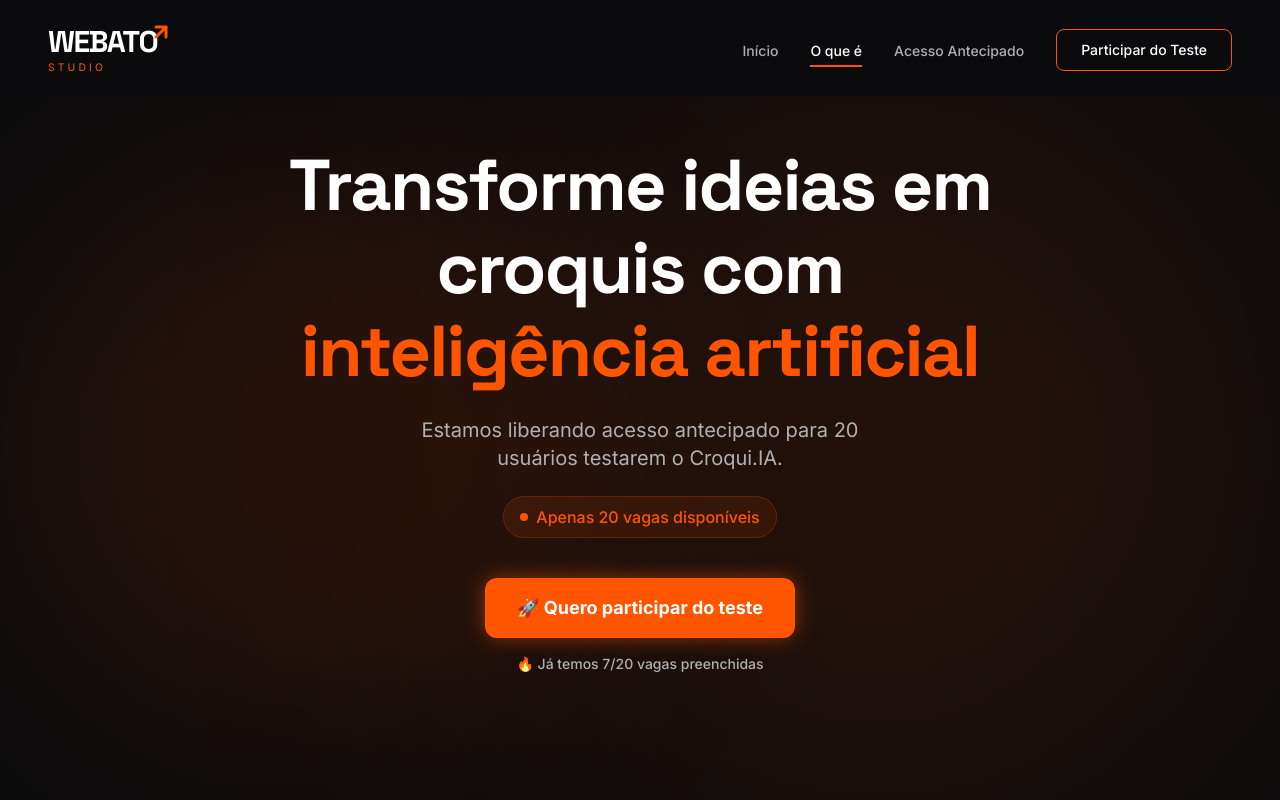
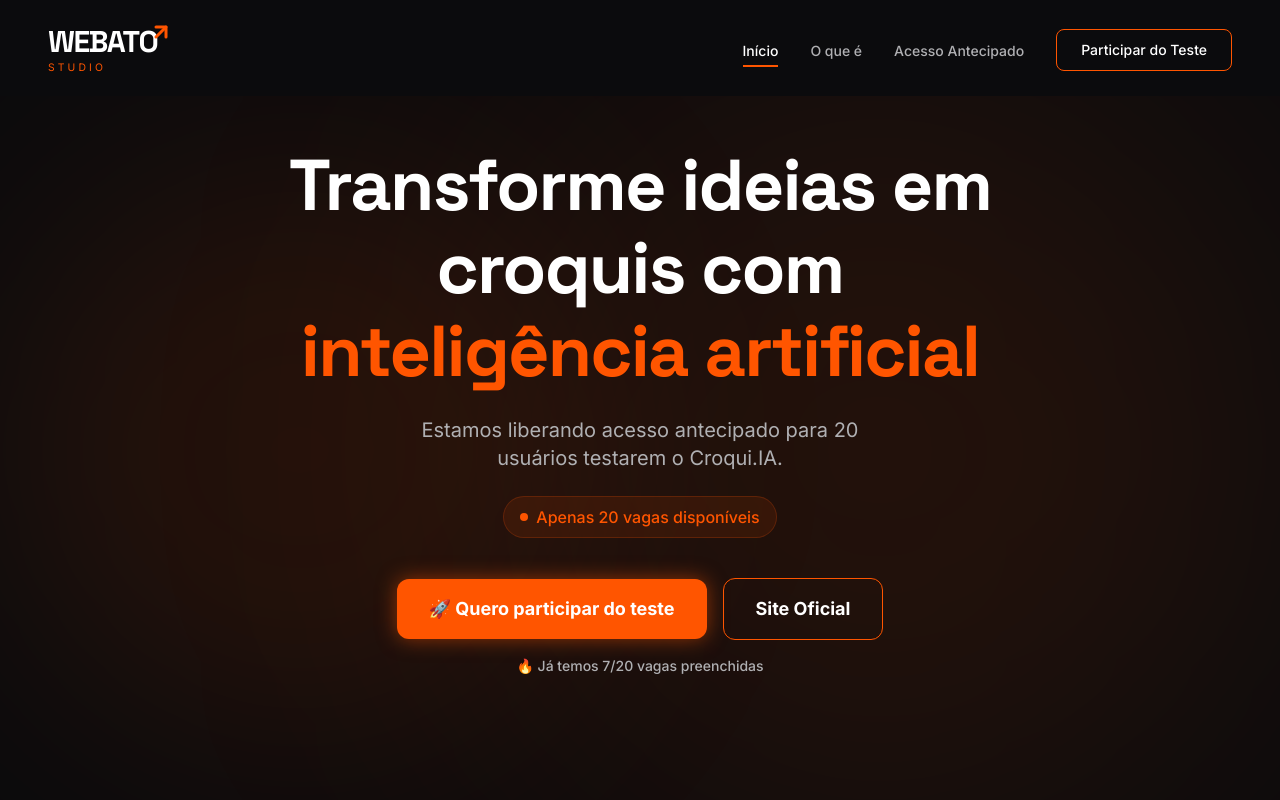
Before and after one commit to MeekoArt/Webato-Digital-Product-Studio, a React (Vite) app: page /croqui in a window 1280 px wide. Shown: the top 800 px of the page. Built offline with nearby package versions, Linux system fonts and the light colour scheme.

Commit message:
feat(navbar): Implement active link highlighting
Adds state to track the active section based on scroll position.
Updates navigation links to dynamically highlight based on current URL and scroll position, improving user experience and clarity.
Introduces the "Site Oficial" link to the Croqui page.

```diff
--- a/src/components/Navbar.tsx
+++ b/src/components/Navbar.tsx
@@ -6,27 +6,45 @@ import { Link, useLocation } from 'react-router-dom';
 export function Navbar() {
   const [isScrolled, setIsScrolled] = useState(false);
   const [isMobileMenuOpen, setIsMobileMenuOpen] = useState(false);
+  const [activeSection, setActiveSection] = useState('');
   const location = useLocation();
   const isCroquiPage = location.pathname === '/croqui';
 
   useEffect(() => {
     const handleScroll = () => {
       setIsScrolled(window.scrollY > 20);
+
+      const sections = isCroquiPage
+        ? ['croqui-hero', 'croqui', 'recrutamento']
+        : ['home', 'produtos', 'servicos', 'metodo', 'roadmap'];
+
+      let current = sections[0];
+      for (const section of sections) {
+        const element = document.getElementById(section);
+        if (element) {
+          const rect = element.getBoundingClientRect();
+          if (rect.top <= 150) {
+            current = section;
+          }
+        }
+      }
+      setActiveSection(current);
     };
     window.addEventListener('scroll', handleScroll);
+    handleScroll(); // Check on mount
     return () => window.removeEventListener('scroll', handleScroll);
-  }, []);
+  }, [isCroquiPage]);
 
   const navLinks = isCroquiPage ? [
-    { name: 'Início', href: '/', active: false },
-    { name: 'O que é', href: '#croqui', active: true },
-    { name: 'Acesso Antecipado', href: '#recrutamento' },
+    { name: 'Início', href: '#croqui-hero', id: 'croqui-hero' },
+    { name: 'O que é', href: '#croqui', id: 'croqui' },
+    { name: 'Acesso Antecipado', href: '#recrutamento', id: 'recrutamento' },
   ] : [
-    { name: 'Home', href: '#home', active: true },
-    { name: 'Produtos', href: '#produtos' },
-    { name: 'Serviços', href: '#servicos' },
-    { name: 'Método', href: '#metodo' },
-    { name: 'Roadmap', href: '#roadmap' },
+    { name: 'Home', href: '#home', id: 'home' },
+    { name: 'Produtos', href: '#produtos', id: 'produtos' },
+    { name: 'Serviços', href: '#servicos', id: 'servicos' },
+    { name: 'Método', href: '#metodo', id: 'metodo' },
+    { name: 'Roadmap', href: '#roadmap', id: 'roadmap' },
   ];
 
   return (
@@ -50,10 +68,10 @@ export function Navbar() {
               <li key={link.name}>
                 <a
                   href={link.href}
-                  className={`text-sm font-medium transition-colors relative group ${link.active ? 'text-white' : 'text-muted hover:text-white'}`}
+                  className={`text-sm font-medium transition-colors relative group ${activeSection === link.id ? 'text-white' : 'text-muted hover:text-white'}`}
                 >
                   {link.name}
-                  <span className={`absolute -bottom-2 left-0 h-0.5 bg-brand transition-all ${link.active ? 'w-full' : 'w-0 group-hover:w-full'}`}></span>
+                  <span className={`absolute -bottom-2 left-0 h-0.5 bg-brand transition-all ${activeSection === link.id ? 'w-full' : 'w-0 group-hover:w-full'}`}></span>
                 </a>
               </li>
             ))}
@@ -92,7 +110,7 @@ export function Navbar() {
                   <a
                     href={link.href}
                     onClick={() => setIsMobileMenuOpen(false)}
-                    className={`block text-lg font-medium transition-colors ${link.active ? 'text-brand' : 'text-muted hover:text-white'}`}
+                    className={`block text-lg font-medium transition-colors ${activeSection === link.id ? 'text-brand' : 'text-muted hover:text-white'}`}
                   >
                     {link.name}
                   </a>
--- a/src/pages/CroquiPage.tsx
+++ b/src/pages/CroquiPage.tsx
@@ -57,6 +57,7 @@ export function CroquiPage() {
             </div>
 
             <div className="flex flex-col items-center justify-center gap-4 mb-8 w-full">
+              <div className="flex flex-col sm:flex-row items-center justify-center gap-4 w-full">
                 <a
                   href="https://docs.google.com/forms/d/e/1FAIpQLSdTu50yM4cUoZlXwcu85eIWawnSZP2yAKSXdxPu1ZSk7BYMhw/viewform?pli=1"
                   target="_blank"
@@ -65,6 +66,15 @@ export function CroquiPage() {
                 >
                   🚀 Quero participar do teste
                 </a>
+                <a
+                  href="https://croquiia.base44.app/"
+                  target="_blank"
+                  rel="noopener noreferrer"
+                  className="px-8 py-4 rounded-xl border border-brand text-white font-bold text-lg transition-all hover:bg-brand/10 flex items-center justify-center gap-2 w-full sm:w-auto"
+                >
+                  Site Oficial
+                </a>
+              </div>
               <p className="text-sm text-muted font-medium">🔥 Já temos 7/20 vagas preenchidas</p>
             </div>
           </motion.div>
```
Lines whose indentation alone changed are shown as unchanged.
